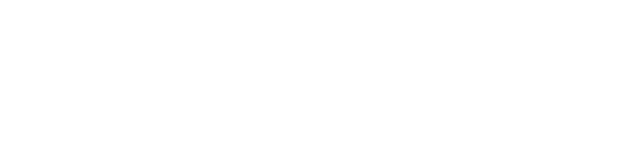
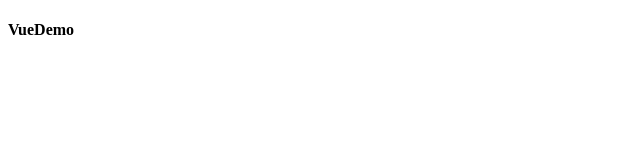
Before and after one commit to neusoftart/vueDemo, a plain HTML site: page index.html in a window 1280 px wide. Shown: the full height of the page, 0-640 px from the left. Drawn offline with Linux system fonts and the light colour scheme.

Commit message:
删除meta：vp标签，添加h4标签

```diff
--- a/index.html
+++ b/index.html
@@ -2,12 +2,11 @@
 <html lang="zh-CN">
 <head>
     <meta charset="UTF-8">
-    <meta name="viewport" content="width=device-width, user-scalable=no, initial-scale=1.0, maximum-scale=1.0, minimum-scale=1.0">
     <title>VueDemo</title>
 </head>
 <body>
     <div id="app">
-
+        <h4>VueDemo</h4>
     </div>
 </body>
 </html>
```
